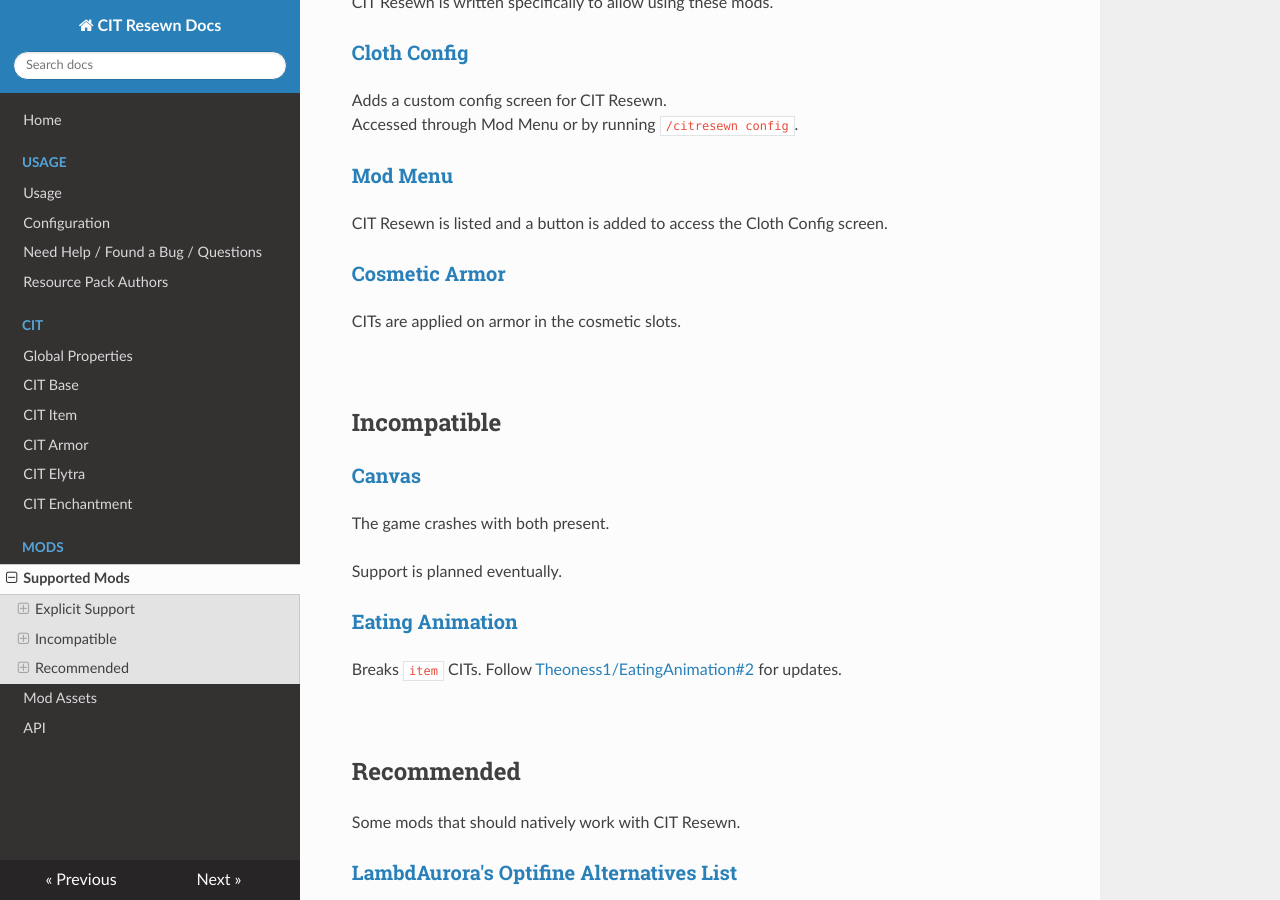
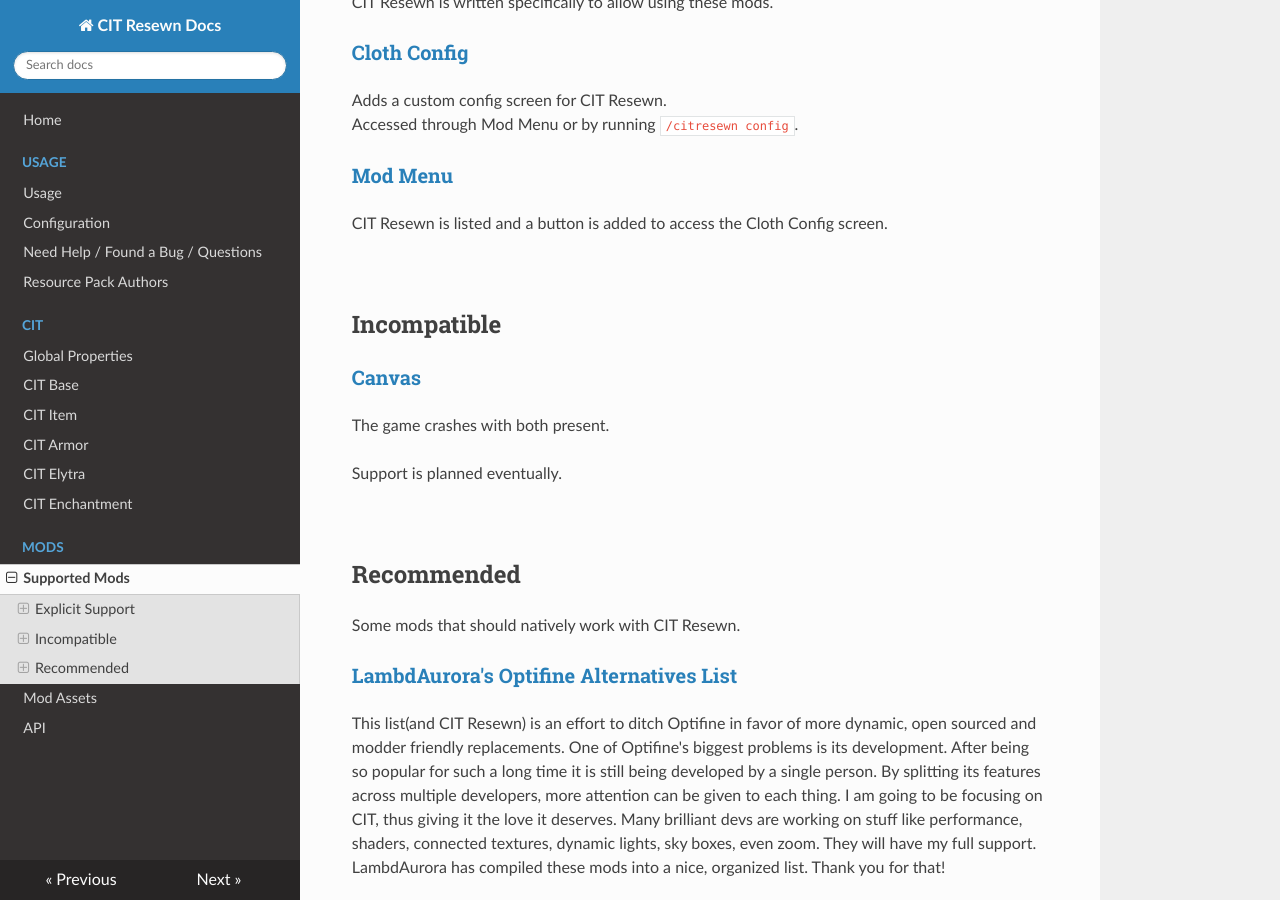
Before and after one commit to SHsuperCM/CITResewn, an MkDocs documentation site: the page built from docs/mods/supported.md, in a window 1280 px wide and 900 px high, scrolled down 393 px. Built offline with MkDocs 1.6.1, drawn with Linux system fonts in a browser that asks for light colours; nearby versions of some CDN libraries.

Commit message:
Updated some docs stuff

```diff
--- a/docs/mods/supported.md
+++ b/docs/mods/supported.md
@@ -18,9 +18,6 @@
 ### [Mod Menu](https://www.curseforge.com/minecraft/mc-mods/modmenu)
 CIT Resewn is listed and a button is added to access the Cloth Config screen.
 
-### [Cosmetic Armor](https://www.curseforge.com/minecraft/mc-mods/cosmetic-armor-fabric)
-CITs are applied on armor in the cosmetic slots.
-
 <br>
 ## Incompatible
 
@@ -28,9 +25,6 @@
 The game crashes with both present.
 
 Support is planned eventually.
-
-### [Eating Animation](https://www.curseforge.com/minecraft/mc-mods/eating-animation-fabric)
-Breaks `item` CITs. Follow [Theoness1/EatingAnimation#2](https://github.com/Theoness1/EatingAnimation/issues/2) for updates.
 
 <br>
 ## Recommended
```
Also changed, not shown: docs/cit/cit_enchantment.md (+1 -1 lines).
